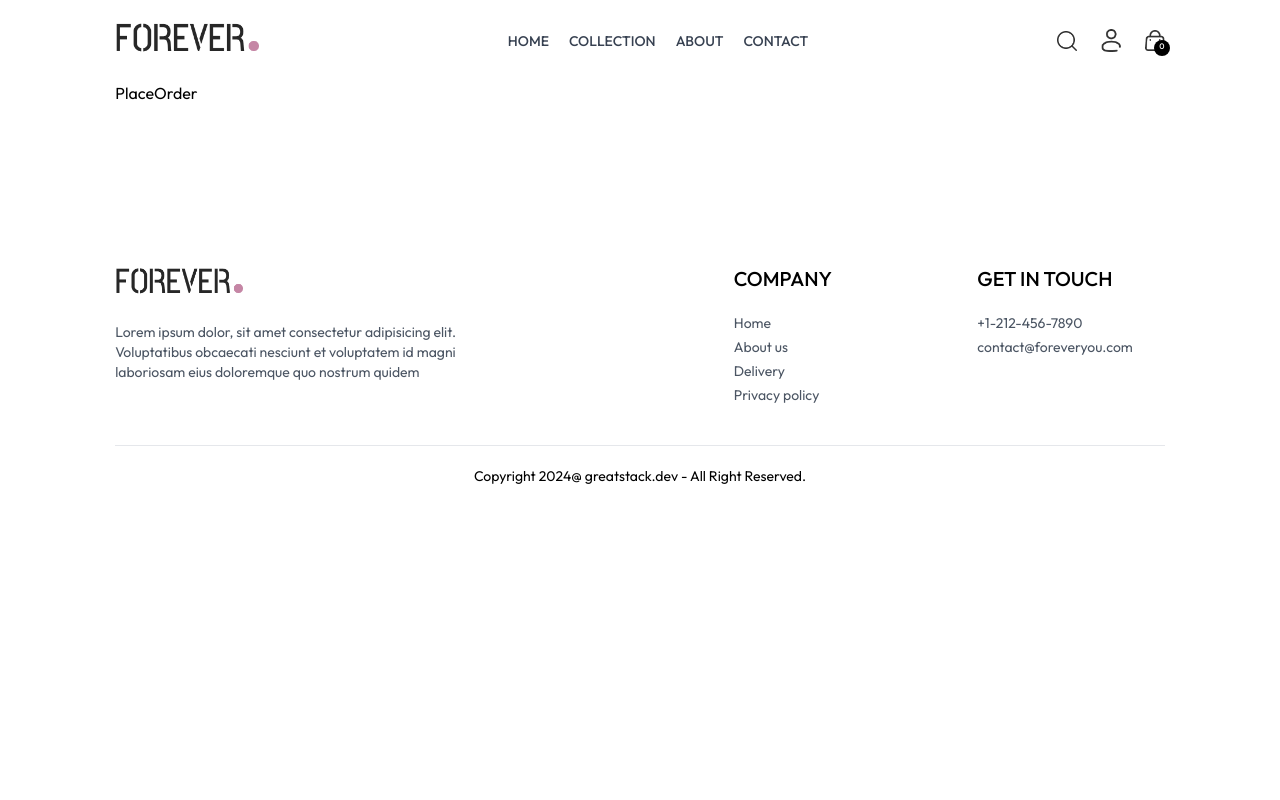
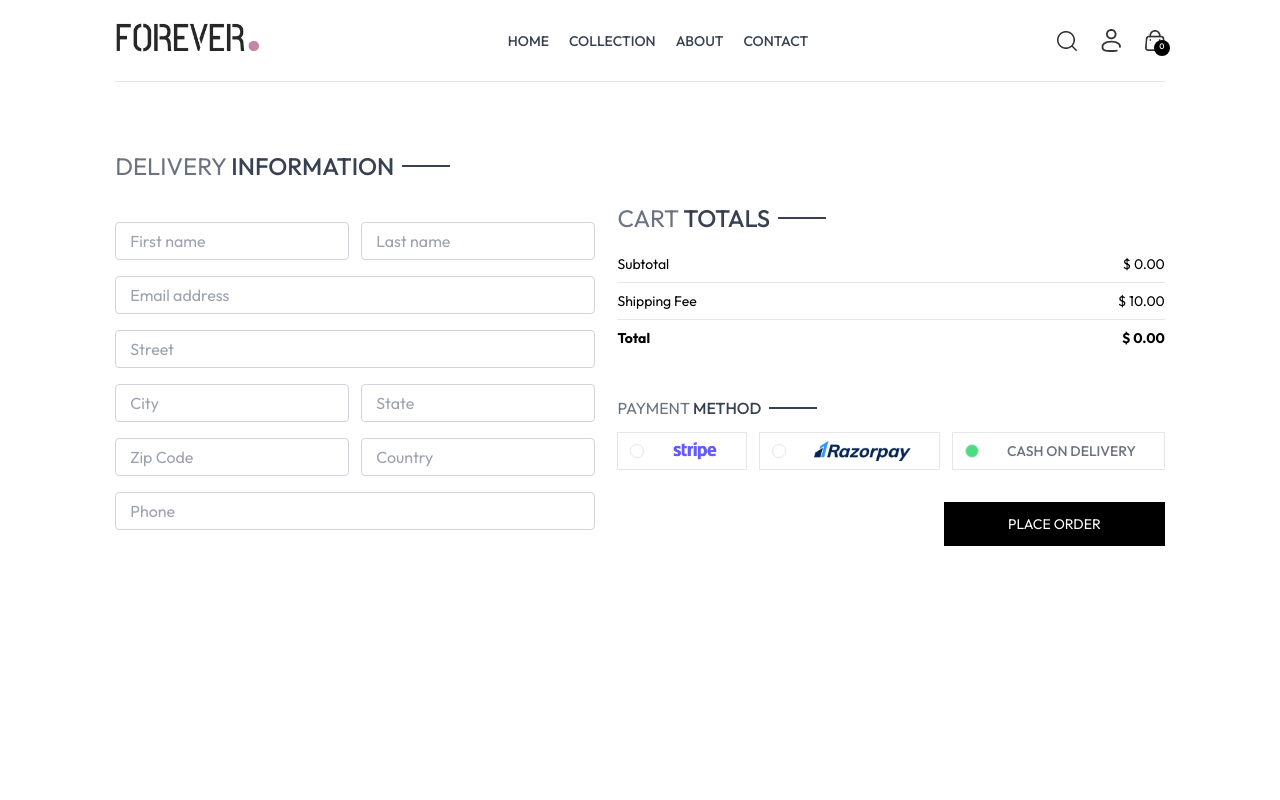
Before and after one commit to Satham-MJ/mern-ecom-application, a React app in the folder frontend/: page /place-order in a window 1280 px wide. Shown: the top 800 px of the page. Built offline with nearby package versions, Linux system fonts and the light colour scheme; the HTML template or start-up script is replaced by a standard one.

Commit message:
Order page completed

```diff
--- /dev/null
+++ b/frontend/src/components/CartTotal.jsx
@@ -0,0 +1,39 @@
+import React from "react";
+import { useShopContext } from "../context/ShopContext";
+import Title from "./Title";
+
+const CartTotal = () => {
+  const { getCartAmount, currency, delivery_fee } = useShopContext();
+  return (
+    <div className="w-full">
+      <div className="text-2xl">
+        <Title text1={"CART"} text2={"TOTALS"} />
+      </div>
+      <div className="flex flex-col gap-2 mt-2 text-sm">
+        <div className="flex justify-between">
+          <p>Subtotal</p>
+          <p>
+            {currency} {getCartAmount()}.00
+          </p>
+        </div>
+        <hr />
+        <div className="flex justify-between">
+          <p>Shipping Fee</p>
+          <p>
+            {currency} {delivery_fee}.00
+          </p>
+        </div>
+        <hr />
+        <div className="flex justify-between">
+          <b>Total</b>
+          <b>
+            {currency}{" "}
+            {getCartAmount() === 0 ? 0 : getCartAmount() + delivery_fee}.00
+          </b>
+        </div>
+      </div>
+    </div>
+  );
+};
+
+export default CartTotal;
--- a/frontend/src/context/ShopContext.jsx
+++ b/frontend/src/context/ShopContext.jsx
@@ -1,4 +1,5 @@
 import { createContext, useContext, useEffect, useState } from "react";
+import { useNavigate } from "react-router-dom";
 import { products } from "../assets/assets";
 import { toast } from "react-toastify";
 const ShopContext = createContext();
@@ -13,7 +14,8 @@
   const [search, setSearch] = useState("");
   const [showSearch, setShowSearch] = useState(true);
   const [cartItems, setCartItems] = useState({});
-  const addToCart = async (itemId, size) => {
+  const navigate = useNavigate();
+  const addToCart = (itemId, size) => {
     if (!size) {
       toast.error("Select product size");
       return;
@@ -46,6 +48,27 @@
     return totalCount;
   };
 
+  const updateQuantity = (itemId, size, quantity) => {
+    let cartData = structuredClone(cartItems);
+    cartData[itemId][size] = quantity;
+    setCartItems(cartData);
+  };
+
+  const getCartAmount = () => {
+    let totalAmount = 0;
+    for (const items in cartItems) {
+      let itemInfo = products.find((product) => product._id == items);
+      for (const item in cartItems[items]) {
+        try {
+          if (cartItems[items][item] > 0) {
+            totalAmount += itemInfo.price * cartItems[items][item];
+          }
+        } catch (error) {}
+      }
+    }
+    return totalAmount;
+  };
+
   const value = {
     currency,
     delivery_fee,
@@ -57,6 +80,9 @@
     addToCart,
     getCartCount,
     cartItems,
+    updateQuantity,
+    getCartAmount,
+    navigate,
   };
   return <ShopContext.Provider value={value}>{children}</ShopContext.Provider>;
 };
--- a/frontend/src/pages/Cart.jsx
+++ b/frontend/src/pages/Cart.jsx
@@ -2,8 +2,10 @@
 import { useShopContext } from "../context/ShopContext";
 import Title from "../components/Title";
 import { assets } from "../assets/assets";
+import CartTotal from "../components/CartTotal";
 const Cart = () => {
-  const { products, currency, cartItems } = useShopContext();
+  const { products, currency, cartItems, updateQuantity, navigate } =
+    useShopContext();
   const [cartData, setCartData] = useState([]);
   useEffect(() => {
     let tempData = [];
@@ -57,12 +59,22 @@
                 </div>
               </div>
               <input
+                onChange={(e) =>
+                  e.target.value === "" || e.target.value == 0
+                    ? null
+                    : updateQuantity(
+                        item._id,
+                        item.size,
+                        Number(e.target.value)
+                      )
+                }
                 type="number"
                 min={1}
                 defaultValue={item.quantity}
                 className="border max-w-10 sm:max-w-20 px-1 sm:px-2 py-1"
               />
               <img
+                onClick={() => updateQuantity(item._id, item.size, 0)}
                 src={assets.bin_icon}
                 alt=""
                 className="w-4 sm:w-5 cursor-pointer"
@@ -71,6 +83,19 @@
           );
         })}
       </div>
+      <div className="flex justify-end my-20">
+        <div className="w-full sm:w-[450px]">
+          <CartTotal />
+        </div>
+      </div>
+      <div className="w-full text-end">
+        <button
+          onClick={() => navigate("/place-order")}
+          className="bg-black text-white text-sm my-8 px-8 py-3"
+        >
+          PROCEED TO CHECKOUT
+        </button>
+      </div>
     </div>
   );
 };
--- a/frontend/src/pages/Orders.jsx
+++ b/frontend/src/pages/Orders.jsx
@@ -1,7 +1,51 @@
 import React from "react";
+import { useShopContext } from "../context/ShopContext";
+import Title from "../components/Title";
 
 const Orders = () => {
-  return <div>Orders</div>;
+  const { products, currency } = useShopContext();
+  return (
+    <div className="border-t pt-16">
+      <div className="text-2xl">
+        <Title text1={"MY"} text2={"ORDERS"} />
+      </div>
+      <div>
+        {products.slice(1, 4).map((item, index) => (
+          <div
+            key={index}
+            className="py-4 border-t border-b text-gray-700 flex flex-col md:flex-row md:items-center md:justify-between gap-4"
+          >
+            <div className="flex items-start gap-6 text-sm">
+              <img src={item.image[0]} alt="" className="w-16 sm:w-20" />
+              <div className="">
+                <p className="sm:text-base font-medium">{item.name}</p>
+                <div className="flex items-center gap-3 mt-2 text-base text-gray-700">
+                  <p className="text-lg">
+                    {currency}
+                    {item.price}
+                  </p>
+                  <p>Quantity: 1</p>
+                  <p>Size: M</p>
+                </div>
+                <p>
+                  Date: <span className="text-gray-400">25, Jul, 2024</span>
+                </p>
+              </div>
+            </div>
+            <div className="md:w-1/2 flex justify-between">
+              <div className="flex items-center gap-2">
+                <p className="min-w-2 h-2 rounded-full bg-green-500"></p>
+                <p className="text-sm md:text-base">Ready to ship</p>
+              </div>
+              <button className="border px-4 py-2 text-sm font-medium rounded-sm">
+                Track Order
+              </button>
+            </div>
+          </div>
+        ))}
+      </div>
+    </div>
+  );
 };
 
 export default Orders;
--- a/frontend/src/pages/PlaceOrder.jsx
+++ b/frontend/src/pages/PlaceOrder.jsx
@@ -1,7 +1,127 @@
-import React from "react";
-
+import React, { useState } from "react";
+import Title from "../components/Title";
+import CartTotal from "../components/CartTotal";
+import { assets } from "../assets/assets";
+import { useShopContext } from "../context/ShopContext";
 const PlaceOrder = () => {
-  return <div>PlaceOrder</div>;
+  const [method, setMethod] = useState("cod");
+  const { navigate } = useShopContext();
+  return (
+    <div className="flex flex-col sm:flex-row justify-between gap-4 pt-5 sm:pt-14 min-h-[80vh] border-t">
+      {/* Left Side */}
+      <div className="flex flex-col w-full gap-4 sm:max-w-[480px]">
+        <div className="text-xl sm:text-2xl my-3">
+          <Title text1={"DELIVERY"} text2={"INFORMATION"} />
+        </div>
+        <div className="flex gap-3">
+          <input
+            type="text"
+            placeholder="First name"
+            className="border border-gray-300 rounded py-1.5 px-3.5 w-full"
+          />
+          <input
+            type="text"
+            placeholder="Last name"
+            className="border border-gray-300 rounded py-1.5 px-3.5 w-full"
+          />
+        </div>
+        <input
+          type="email"
+          placeholder="Email address"
+          className="border border-gray-300 rounded py-1.5 px-3.5 w-full"
+        />
+        <input
+          type="text"
+          placeholder="Street"
+          className="border border-gray-300 rounded py-1.5 px-3.5 w-full"
+        />
+        <div className="flex gap-3">
+          <input
+            type="text"
+            placeholder="City"
+            className="border border-gray-300 rounded py-1.5 px-3.5 w-full"
+          />
+          <input
+            type="text"
+            placeholder="State"
+            className="border border-gray-300 rounded py-1.5 px-3.5 w-full"
+          />
+        </div>
+        <div className="flex gap-3">
+          <input
+            type="number"
+            placeholder="Zip Code"
+            className="border border-gray-300 rounded py-1.5 px-3.5 w-full"
+          />
+          <input
+            type="text"
+            placeholder="Country"
+            className="border border-gray-300 rounded py-1.5 px-3.5 w-full"
+          />
+        </div>
+        <input
+          type="text"
+          placeholder="Phone"
+          className="border border-gray-300 rounded py-1.5 px-3.5 w-full"
+        />
+      </div>
+      {/* Right Side */}
+      <div className="mt-8">
+        <div className="mt-8 min-w-80">
+          <CartTotal />
+        </div>
+        <div className="mt-12">
+          <Title text1={"PAYMENT"} text2={"METHOD"} />
+          {/* ----------------- Payment Method Selection ------------------ */}
+          <div className="flex gap-3 flex-col lg:flex-row">
+            <div
+              onClick={() => setMethod("stripe")}
+              className="flex items-center gap-3 border p-2 px-3 cursor-pointer"
+            >
+              <p
+                className={`min-w-3.5 h-3.5 border rounded-full ${
+                  method == "stripe" ? "bg-green-400" : ""
+                }`}
+              ></p>
+              <img src={assets.stripe_logo} alt="" className="h-5 mx-4" />
+            </div>
+            <div
+              onClick={() => setMethod("razorpay")}
+              className="flex items-center gap-3 border p-2 px-3 cursor-pointer"
+            >
+              <p
+                className={`min-w-3.5 h-3.5 border rounded-full ${
+                  method == "razorpay" ? "bg-green-400" : ""
+                }`}
+              ></p>
+              <img src={assets.razorpay_logo} alt="" className="h-5 mx-4" />
+            </div>
+            <div
+              onClick={() => setMethod("cod")}
+              className="flex items-center gap-3 border p-2 px-3 cursor-pointer"
+            >
+              <p
+                className={`min-w-3.5 h-3.5 border rounded-full ${
+                  method == "cod" ? "bg-green-400" : ""
+                }`}
+              ></p>
+              <p className="text-gray-500 text-sm font-medium mx-4">
+                CASH ON DELIVERY
+              </p>
+            </div>
+          </div>
+          <div className="w-full text-end mt-8">
+            <button
+              onClick={() => navigate("/orders")}
+              className="bg-black text-white px-16 py-3 text-sm"
+            >
+              PLACE ORDER
+            </button>
+          </div>
+        </div>
+      </div>
+    </div>
+  );
 };
 
 export default PlaceOrder;
```
